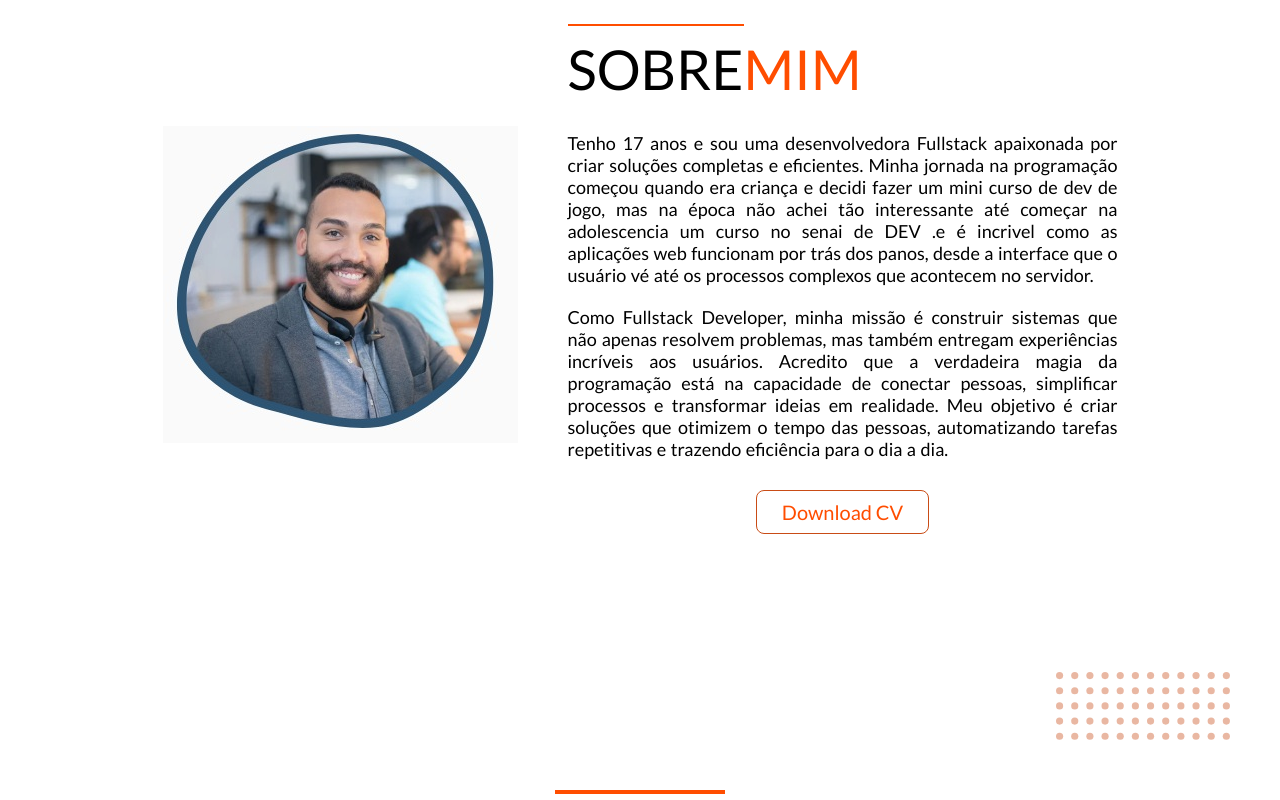
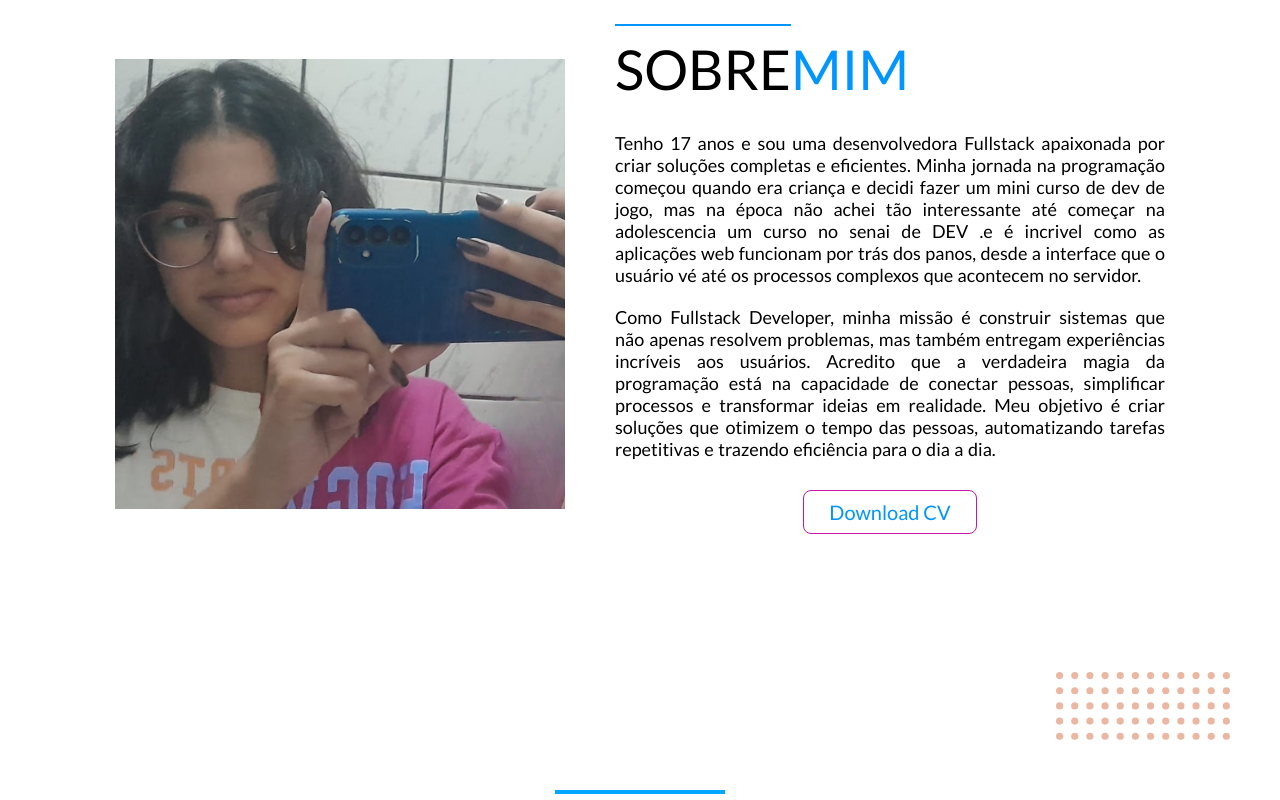
Before and after one commit to danidani1907/js-projeto--Danielli-, a plain HTML site: page index.html in a window 1280 px wide. Shown: the part 920-1720 px from the top of the page. Drawn offline with nearby package versions, Linux system fonts and the light colour scheme.

Commit message:
atividade

```diff
--- a/index.html
+++ b/index.html
@@ -69,7 +69,7 @@
     <!-- Seção Sobre Mim -->
      <section class="about" id="about">
       <div class="about-img">
-        <img src="img/eu.jpg" alt="">
+        <img src="img/eu.png" alt="">
       </div>
       <div class="about-text">
         <h2><span>SOBRE</span>MIM</h2>
@@ -171,13 +171,13 @@
   <!-- Container do carrossel -->
   <div class="carousel-container">
   <!-- Botões de navegação -->
-  <button class="carousel-button prev" aria-label="Projeto anterior">></button>
-  <button class="carousel-button next" aria-label="Próximo projeto"><</button>
+  <button class="carousel-button prev" aria-label="Projeto anterior">&#10094;</button>
+  <button class="carousel-button next" aria-label="Próximo projeto">&#10095;</button>
   <!-- Slides do carrossel -->
   <div class="carousel-slides">
-  <!-- slide login 1 -->
-  <div class="carousel-slide active">
-  <div class="row">
+    <!-- Slide 1 -Login  -->
+    <div class="carousel-slide active">
+      <div class="row">
   <img src="./img/login-land-rover.png" alt="print pagina de login">
   <div class="layer">
   <h5>Tela de login</h5>
--- a/style.css
+++ b/style.css
@@ -15,8 +15,8 @@
   --bg-color: #000000;
   --second-bg-color: #c91687;
   --text-color: #ffffff;
-  --second-text-color: #FF4D00;
-  --card-bg-color: hsla(304, 80%, 44%, 0.5);
+  --second-text-color: #00b7ff;
+  --card-bg-color: hsla(303, 80%, 44%, 0.5);
 
   --first-font: 'Lato', sans-serif;
   --second-font: 'Inter', sans-serif;
@@ -46,11 +46,11 @@
 
 .light {
   --bg-color: #ffffff;
-  --second-bg-color: #C94C16;
+  --second-bg-color: #c916a2;
 
   --text-color: #000000;
-  --second-text-color: #FF4D00;
-  --card-bg-color: hsla(18, 80%, 44%, 1);
+  --second-text-color: #0095ff;
+  --card-bg-color: rgb(160, 22, 202);
 
   --highlight-color: rgba(0, 0, 0, 0.25);
   --switch-bg-url: url("./img/sun.svg");
@@ -69,10 +69,10 @@
   --button-text-color-hover: #000000;
 
   --bg-contact: url("./img/bg-contact-white.png");
-  --border-form: 2px solid hsla(18, 80%, 44%, 1);
+  --border-form: 2px solid rgb(172, 22, 202);
   --bg-form: rgba(255, 255, 255, 0.726);
 
-  --color-social-media: #C94C16;
+  --color-social-media: #1c16c9;
 }
 
 body {
@@ -442,7 +442,7 @@ img.balls {
 }
 
 .line {
-  border: 2px #FF4D00 solid;
+  border: 2px #00a6ff solid;
   width: 17rem;
   margin-bottom: 1rem;
 }
@@ -498,7 +498,7 @@ img.balls {
 
 .card:hover {
   cursor: pointer;
-  background-color: #FF4D00;
+  background-color: #7300ff;
   transform: translateY(-10px);
 }
 
```
Also changed, not shown: img/1000228477.jpg (added), img/eu.png (added).
